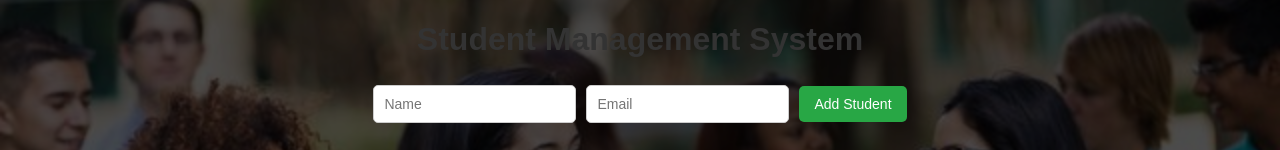
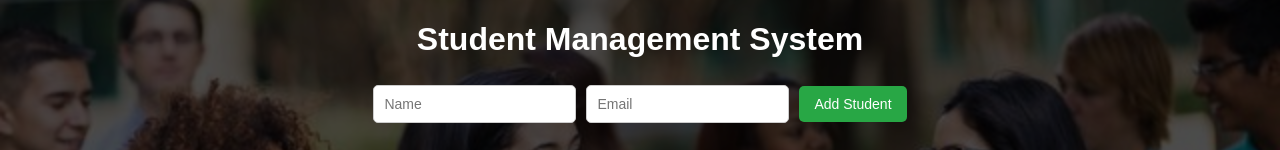
Before and after one commit to isurubandara1/StdMgtSystem-CRUD, a React (Create React App) app in the folder frontend/: page / in a window 1280 px wide. Shown: the top 150 px of the page. Built offline with nearby package versions, Linux system fonts and the light colour scheme; no server answers.

Commit message:
Home.css page change

```diff
--- a/frontend/src/Home.css
+++ b/frontend/src/Home.css
@@ -22,6 +22,10 @@
 .content {
     position: relative;
     z-index: 2;
+    color: white;
+}
+
+.content h1{
     color: white;
 }
 
```
